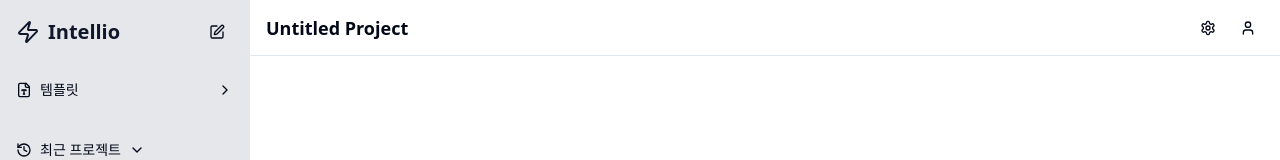
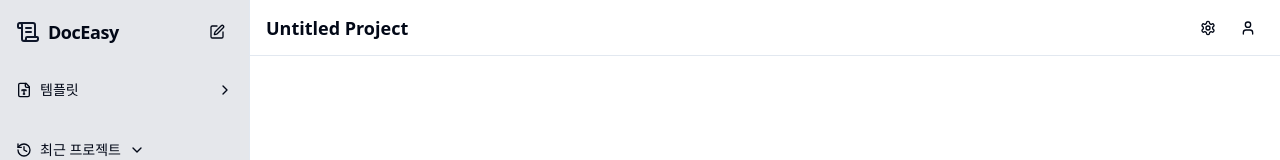
Before and after one commit to itsreborn2/intellio, a Next.js app in the folder frontend/: page / in a window 1280 px wide. Shown: the top 160 px of the page. Built offline with nearby package versions, Linux system fonts and the light colour scheme; no server answers.

Commit message:
로고 변경: Intellio에서 DocEasy로 변경 및 아이콘 수정

```diff
--- a/frontend/components/common/Sidebar.tsx
+++ b/frontend/components/common/Sidebar.tsx
@@ -21,7 +21,8 @@ import {
   Trash2,
   AlertCircle,
   FileType,
-  PenSquare
+  PenSquare,
+  ScrollText
 } from "lucide-react"
 import { Button } from "@/components/ui/button"
 import {
@@ -353,8 +354,8 @@ export const Sidebar = ({ className }: SidebarProps) => {
       <div className={`w-[250px] border-r bg-gray-200 ${className || ''}`}>
         <div className="p-4 flex items-center justify-between">
           <div className="flex items-center gap-2">
-            <Zap className="h-6 w-6 text-primary" />
-            <span className="text-xl font-bold text-primary">Intellio</span>
+            <ScrollText className="h-6 w-6 text-primary" />
+            <h2 className="text-lg font-semibold tracking-tight">DocEasy</h2>
           </div>
           <TooltipProvider>
             <Tooltip>
```
